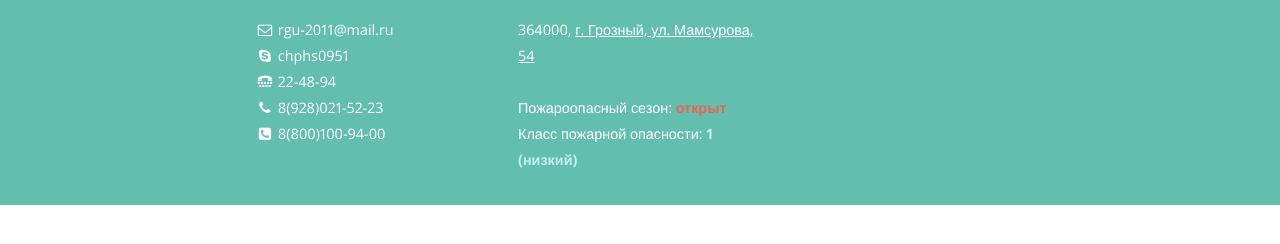
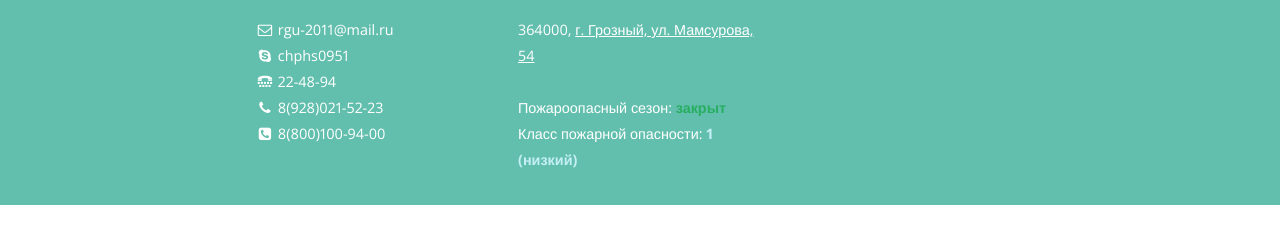
Before and after one commit to lpc95/lpc95.github.io, a Jekyll site: the page built from index.html, in a window 1280 px wide. Shown: the part 577-821 px from the top of the page. Built offline with Jekyll 4.4.1, drawn with Linux system fonts in a browser that asks for light colours; nearby versions of some CDN libraries; the list of posts is cut into pages by our own code; a style sheet for code colours, icons or effects is not loaded.

Commit message:
Update footer.html

```diff
--- a/_includes/footer.html
+++ b/_includes/footer.html
@@ -46,7 +46,7 @@
       <span class="index">364000,</span>
       <a href="https://goo.gl/maps/epAguvJChAu" target="_blank"><span class="adress">г. Грозный, ул. Мамсурова, 54</span></a>
       <br>
-      <span class="fire_season"><br>Пожароопасный сезон: <b style="color:#ec644b">открыт</b></span>
+      <span class="fire_season"><br>Пожароопасный сезон: <b style="color:#27ae60">закрыт</b></span>
       <span class="fire_danger_factor"><span>Класс пожарной опасности: <b style="color:#C5EFF7">1 (низкий)</b></span>
     </div>
 
```
